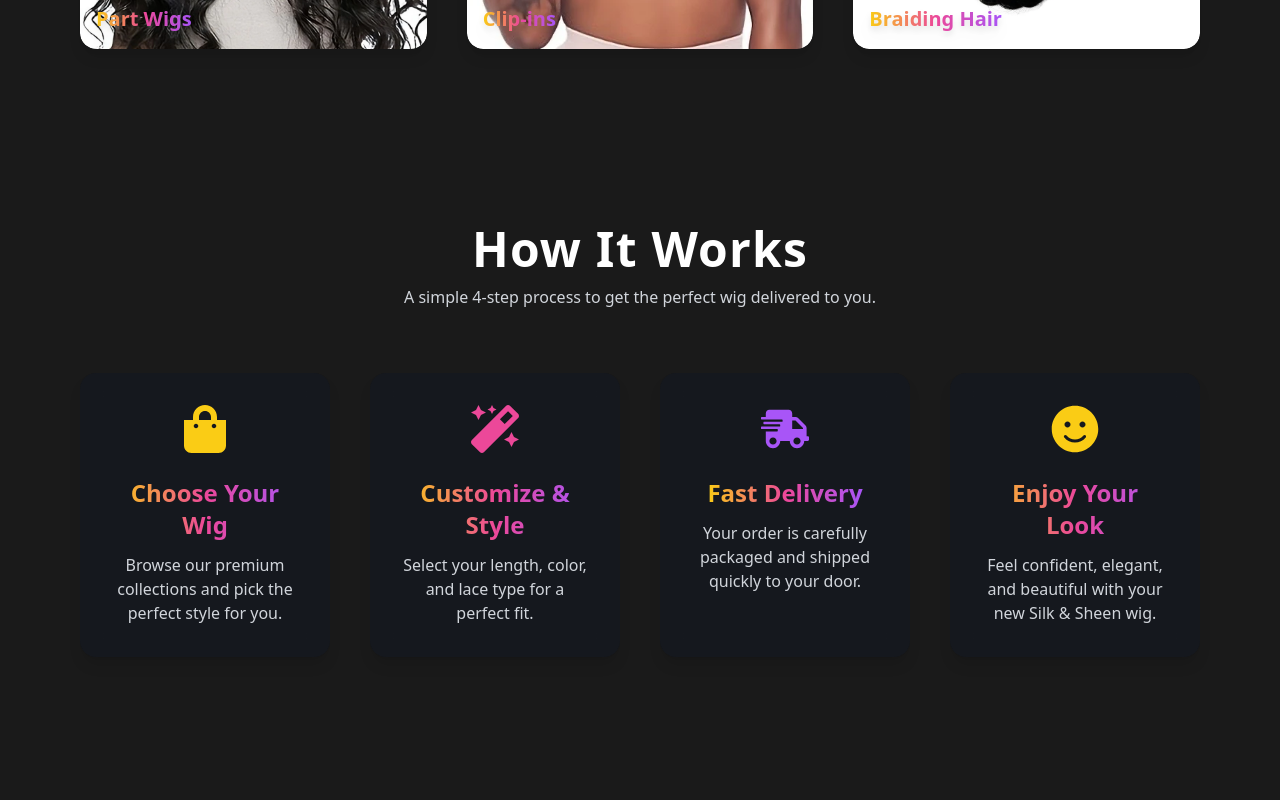
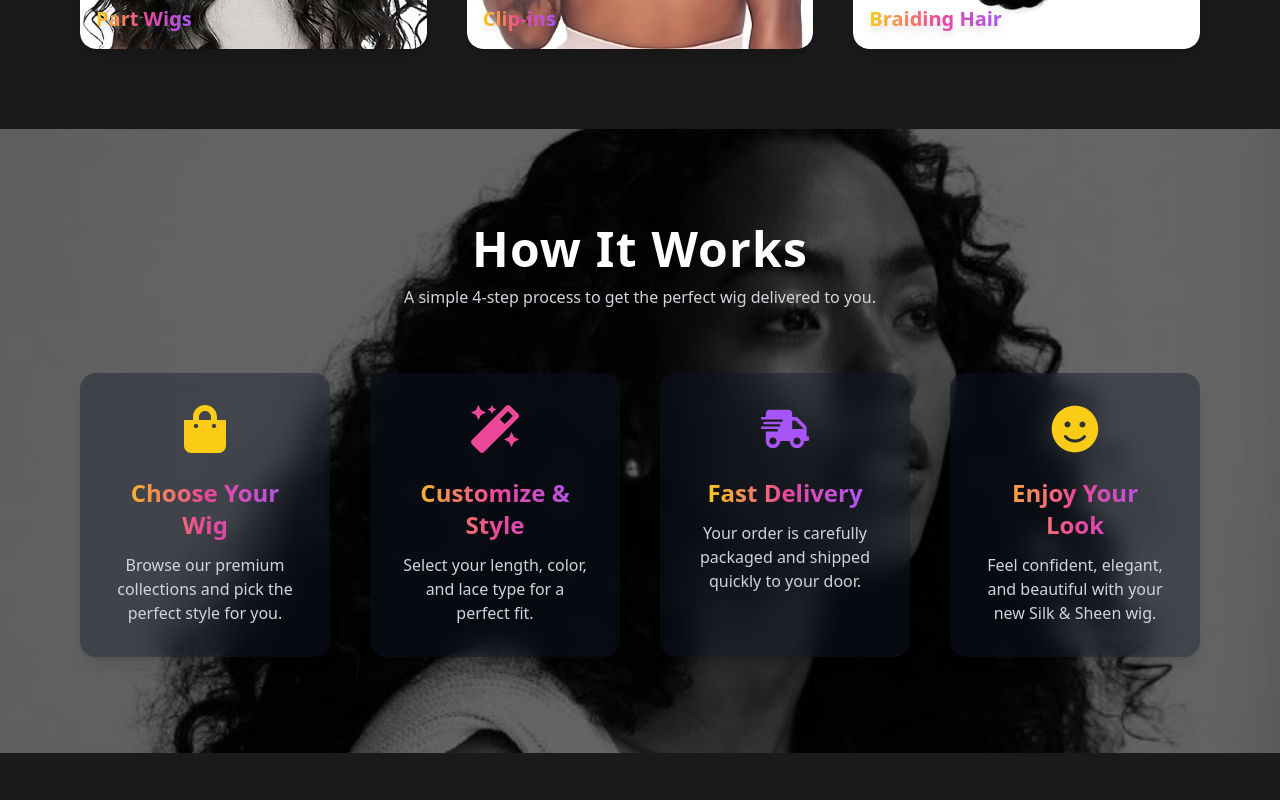
Before and after one commit to Larrymeez/Silk-and-Sheen, a React (Vite) app: page / in a window 1280 px wide. Shown: the part 1700-2500 px from the top of the page. Built offline with nearby package versions, Linux system fonts and the light colour scheme.

Commit message:
updates Hero Section

```diff
--- a/src/components/HowItWorksSection.jsx
+++ b/src/components/HowItWorksSection.jsx
@@ -1,5 +1,6 @@
 // src/components/HowItWorksSection.jsx
 import { FaShoppingBag, FaMagic, FaShippingFast, FaSmile } from "react-icons/fa";
+import hero3 from "../assets/hero3.jpg"; // Import the background image
 
 const steps = [
   {
@@ -26,7 +27,19 @@ const steps = [
 
 function HowItWorksSection() {
   return (
-    <section className="py-24 px-6 md:px-20 bg-brandbg text-white">
+    <section
+      className="relative py-24 px-6 md:px-20 text-white"
+      style={{
+        backgroundImage: `url(${hero3})`,
+        backgroundSize: "cover",
+        backgroundPosition: "center",
+        backgroundRepeat: "no-repeat",
+      }}
+    >
+      {/* Dark overlay */}
+      <div className="absolute inset-0 bg-black bg-opacity-60 pointer-events-none"></div>
+
+      <div className="relative z-10">
         <div className="text-center mb-16">
           <h2 className="text-4xl md:text-5xl font-semibold tracking-wide">
             How It Works
@@ -37,7 +50,6 @@ function HowItWorksSection() {
         </div>
 
         <div className="grid grid-cols-1 sm:grid-cols-2 lg:grid-cols-4 gap-10">
-
           {steps.map((step, idx) => (
             <div
               key={idx}
@@ -56,7 +68,7 @@ function HowItWorksSection() {
               </p>
             </div>
           ))}
-
+        </div>
       </div>
     </section>
   );
```
Lines whose indentation alone changed are shown as unchanged.
